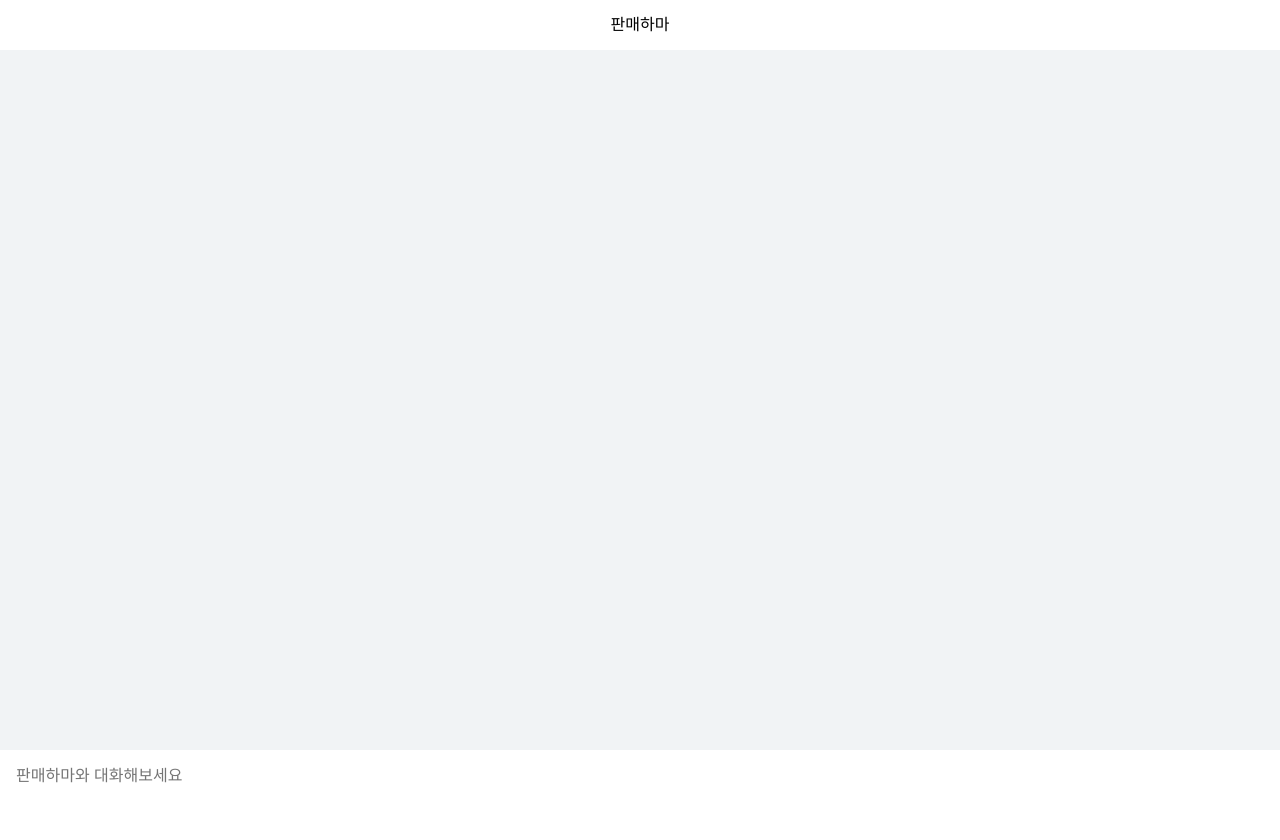
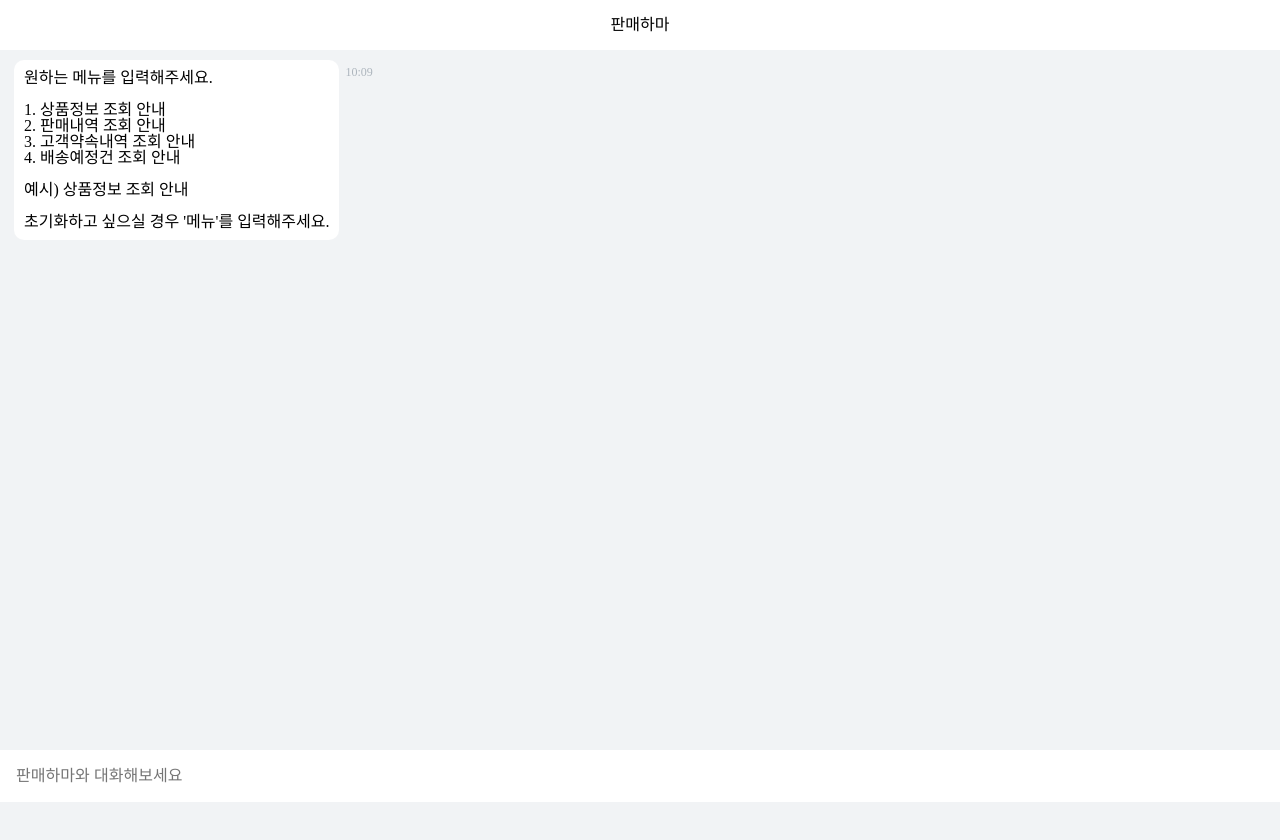
Before and after one commit to Hongji0611/hippo-sell, a React (Create React App) app: page /chat in a window 1280 px wide. Shown: the top 840 px of the page. Before the commit the page ends 800 px from the top, so only its background shows below. Built offline with nearby package versions, Linux system fonts and the light colour scheme.

Commit message:
feat: Chat add-chat-format:

```diff
--- a/src/containers/chatting/Chatting.css
+++ b/src/containers/chatting/Chatting.css
@@ -1,7 +1,8 @@
 @import "../../css/reset.css";
 
 .chatBox{
-
+    background-color: #f1f3f5;
+    height: 100vh;
 }
 
 .header{
@@ -13,11 +14,15 @@
     text-align: center;
     height: 50px;
     line-height: 50px;
+    z-index: 20;
 }
 
 .body{
     background-color: #f1f3f5;
-    height: 100vh;
+    height: 100%;
+    padding-top: 50px;
+    padding-bottom: 100px;
+    overflow: hidden;
 }
 
 .footer{
@@ -36,4 +41,66 @@
     font-size: 16px;
     line-height: 50px;
     padding-left: 16px;
+    padding-right: 16px;
 }
+
+.userChatBox{
+    clear: both;
+
+}
+
+.userDate{
+    float: right;
+    margin-top: 16px;
+    margin-right: 6px;
+
+    font-size: 12px;
+    color: #adb5bd;
+}
+
+.userChat{
+    background-color: cornflowerblue;
+    color: white;
+    width: fit-content;
+
+    float: right;
+    max-width: 60%;
+
+    padding: 10px;
+    border-radius: 10px;
+    margin-top: 10px;
+    margin-right: 14px;
+
+    word-break:break-all;
+}
+
+.botChatBox{
+    clear: both;
+    position: relative;
+
+}
+
+.botDate{
+    margin-top: 16px;
+    margin-left: 6px;
+    float: left;
+
+    font-size: 12px;
+    color: #adb5bd;
+}
+
+.botChat{
+    background-color: white;
+    color: black;
+    width: fit-content;
+    max-width: 60%;
+
+    float: left;
+
+    padding: 10px;
+    border-radius: 10px;
+    margin-top: 10px;
+    margin-left: 14px;
+    white-space: pre-wrap;
+    word-break: break-all;
+}
--- a/src/containers/chatting/ChattingScreen.js
+++ b/src/containers/chatting/ChattingScreen.js
@@ -1,17 +1,81 @@
-import { useEffect, useState, useNavigate } from "react";
+import { useEffect, useState, useRef } from "react";
+import moment from 'moment';
 
 import "./Chatting.css";
 
 export default function ChattingScreen() {
     const [chatText, setChatText] = useState("");
+    const [chatList, setChatList] = useState([
+        {
+            no: 1,
+            chat: "원하는 메뉴를 입력해주세요.\n\n1. 상품정보 조회 안내\n2. 판매내역 조회 안내\n3. 고객약속내역 조회 안내\n4. 배송예정건 조회 안내\n\n예시) 상품정보 조회 안내\n\n초기화하고 싶으실 경우 '메뉴'를 입력해주세요.",
+            date: '10:09',
+            isBot: true,
+        }
+    ]);
+
+    useEffect(() => {
+        scrollToBottom();
+    }, [chatList]);
+
+    const chatInput = useRef();
+
+    const nowTime = moment().format('HH:mm');
+
+    const onKeyPress = (e) => {
+        if (e.key == 'Enter') {
+            handleAddChat();
+            setChatText("");
+        }
+    }
+
+    const handleAddChat = () => {
+        if (chatText.length != 0) {
+            setChatList(prev => [...prev,
+            {
+                no: chatList.length + 1,
+                chat: chatText,
+                date: nowTime,
+                isBot: false
+            }])
+        }
+    }
+
+    const scrollToBottom = () => {
+        const { scrollHeight, clientHeight } = chatInput.current;
+        chatInput.current.scrollTop = scrollHeight - clientHeight;
+    }
 
     return (
         <div className="chatBox">
             <div className="header">
                 <p className="headerTitle">판매하마</p>
             </div>
-            <div className="body">
-                csdv
+            <div className="body" ref={chatInput}>
+                {
+                    chatList.map((item) => {
+                        const isBot = item.isBot;
+                        return (
+                            <>
+                                {isBot ?
+                                    <div className="botChatBox">
+                                        <div className="botChat">
+                                            <span>{item.chat}</span>
+                                        </div>
+                                        <span className="botDate">{item.date}</span>
+                                    </div>
+                                    :
+                                    <div className="userChatBox">
+                                        <div className="userChat">
+                                            <span>{item.chat}</span>
+                                        </div>
+                                        <span className="userDate">{item.date}</span>
+                                    </div>
+                                }
+                            </>
+                        )
+                    })
+                }
             </div>
             <div className="footer">
                 <input
@@ -21,6 +85,7 @@ export default function ChattingScreen() {
                     placeholder="판매하마와 대화해보세요"
                     onChange={(e) => setChatText(e.target.value)}
                     value={chatText}
+                    onKeyPress={onKeyPress}
                 />
             </div>
         </div>
```
